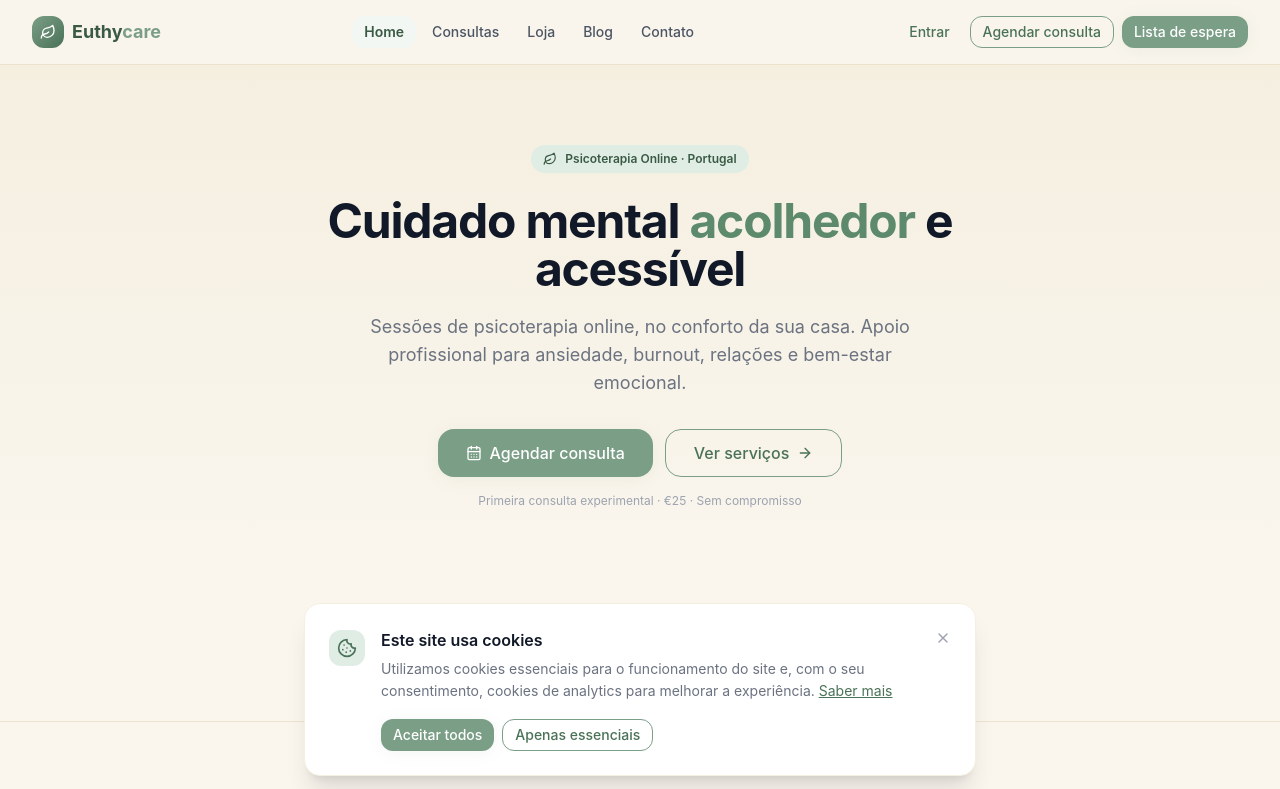
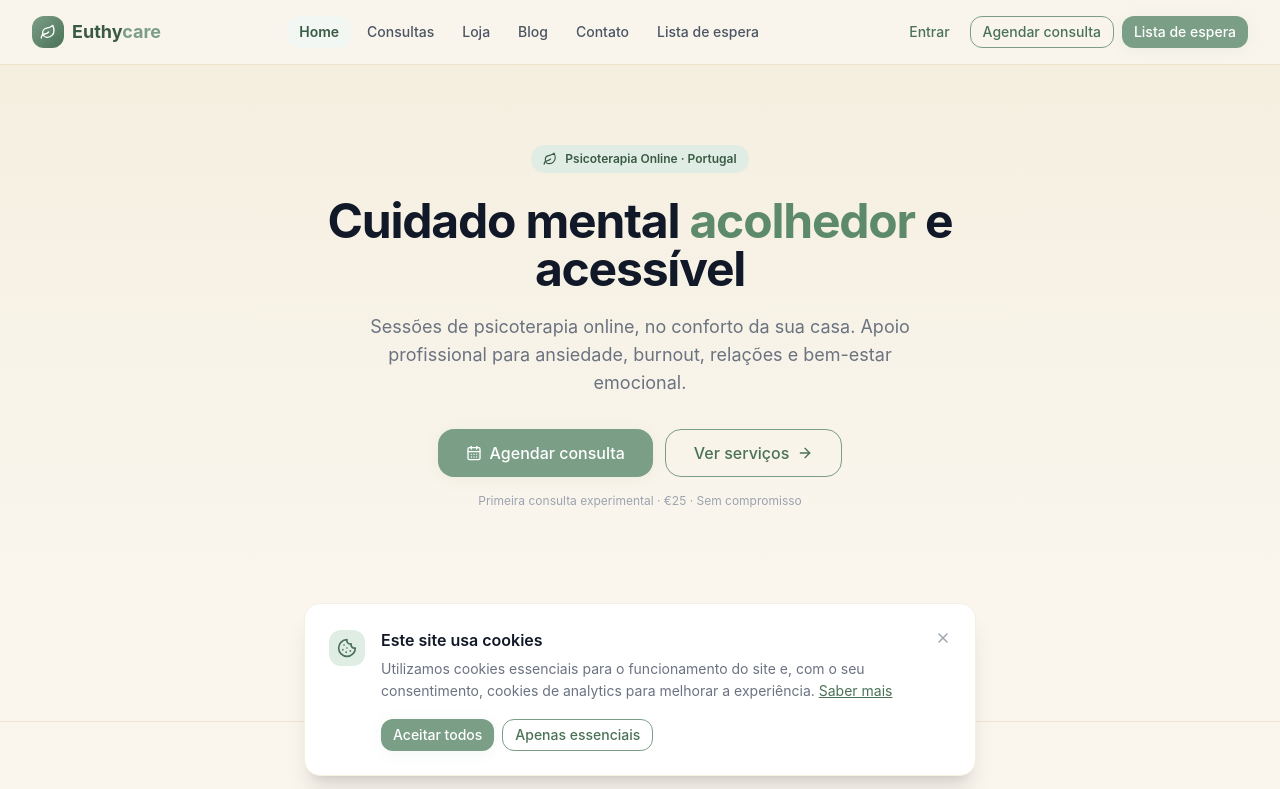
Before and after one commit to elisabeteterapia-sys/euthycare, a Next.js app in the folder frontend/: page / in a window 1280 px wide. Shown: the top 789 px of the page. Built offline with nearby package versions, Linux system fonts and the light colour scheme.

Commit message:
Add lista de espera to navigation

```diff
--- a/frontend/components/layout/header.tsx
+++ b/frontend/components/layout/header.tsx
@@ -13,6 +13,7 @@ const navLinks = [
   { href: '/loja', label: 'Loja' },
   { href: '/blog', label: 'Blog' },
   { href: '/contato', label: 'Contato' },
+  { href: '/euthy-lancamento', label: 'Lista de espera' },
 ]
 
 export function Header() {
```
